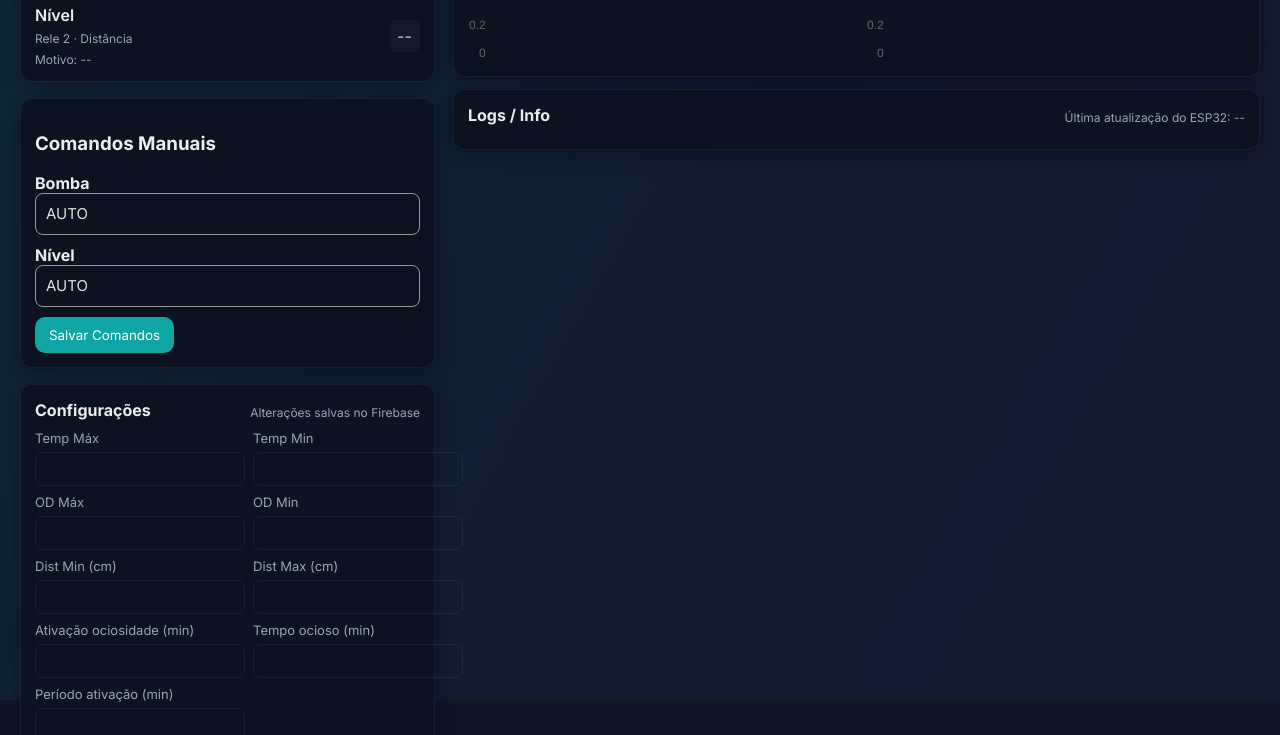
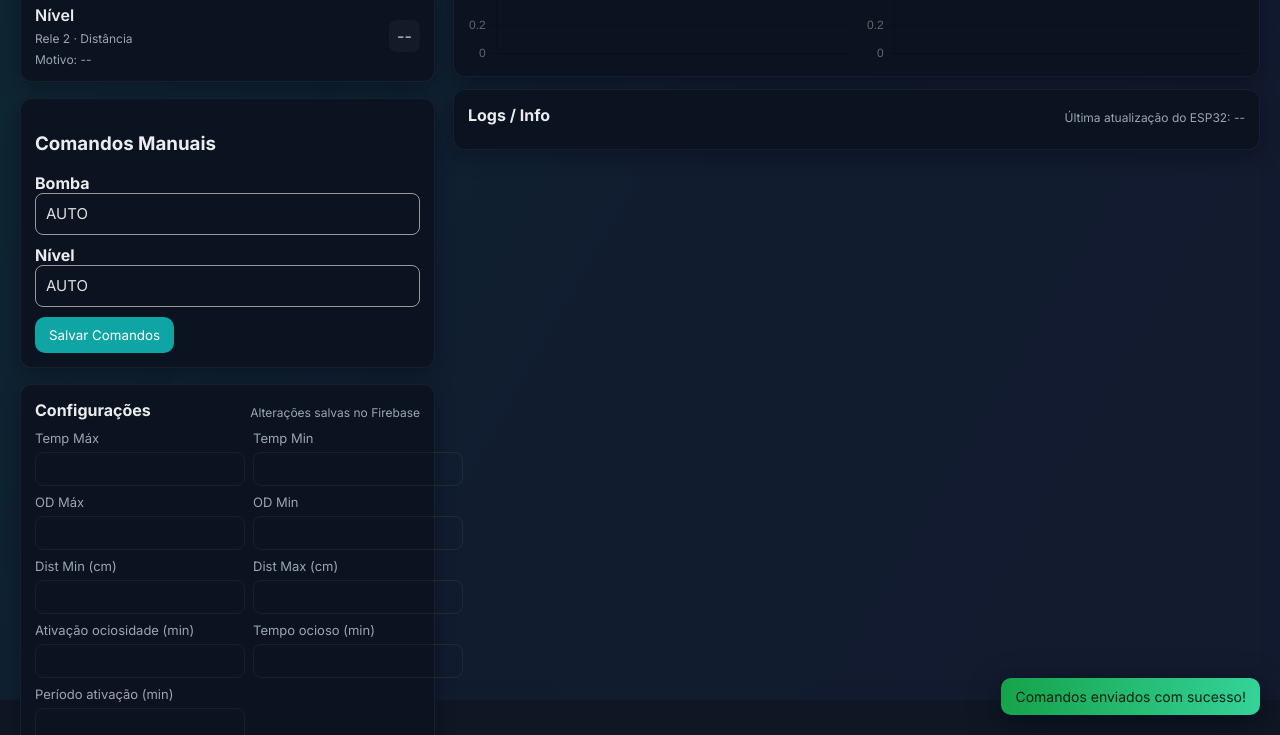
Before and after one commit to rsveloso/bio-reator, a plain HTML site: page public/dashboard.html in a window 1280 px wide. Both pictures are taken after a click on the button "Salvar Comandos". Shown: the part 509-1244 px from the top of the page. Drawn offline with nearby package versions, Linux system fonts and the light colour scheme; no server answers.

Commit message:
feat: troca alerta por toast

```diff
--- a/public/dashboard.html
+++ b/public/dashboard.html
@@ -361,6 +361,40 @@
     .btn:hover {
       opacity: 0.9;
     }
+    /* Toast notifications */
+    #toastContainer {
+      position: fixed;
+      right: 20px;
+      bottom: 20px;
+      display: flex;
+      flex-direction: column;
+      gap: 8px;
+      z-index: 99999;
+      pointer-events: none;
+    }
+
+    .toast {
+      min-width: 220px;
+      max-width: 420px;
+      background: rgba(0,0,0,0.78);
+      color: #fff;
+      padding: 10px 14px;
+      border-radius: 10px;
+      box-shadow: 0 8px 30px rgba(2,6,23,0.6);
+      font-size: 14px;
+      opacity: 0;
+      transform: translateY(8px);
+      transition: opacity 220ms ease, transform 220ms ease;
+      pointer-events: auto;
+    }
+
+    .toast.show {
+      opacity: 1;
+      transform: translateY(0);
+    }
+
+    .toast.success { background: linear-gradient(90deg,#16a34a,#34d399); color:#021; }
+    .toast.error { background: linear-gradient(90deg,#ef4444,#fb7185); color:#102; }
   </style>
 </head>
 
@@ -661,7 +695,7 @@
       firebase.database().ref("comandos/rele1").set(cmdRele1.value);
       firebase.database().ref("comandos/rele2").set(cmdRele2.value);
 
-      alert("Comandos enviados com sucesso!");
+      showToast("Comandos enviados com sucesso!", { type: 'success' });
     });
 
     // Atualizar selects quando ESP32 atualizar o RTDB
@@ -699,6 +733,43 @@
       if (!ts) return "--";
       try { return new Date(Number(ts)).toLocaleString('pt-BR', { hour12: false }); }
       catch (e) { return ts; }
+    }
+
+    // Toast helper: aparece fixo na tela mesmo com scroll
+    function ensureToastContainer() {
+      let c = document.getElementById('toastContainer');
+      if (!c) {
+        c = document.createElement('div');
+        c.id = 'toastContainer';
+        document.body.appendChild(c);
+      }
+      return c;
+    }
+
+    function showToast(message, opts = {}) {
+      const container = ensureToastContainer();
+      const toast = document.createElement('div');
+      toast.className = 'toast';
+      if (opts.type) toast.classList.add(opts.type);
+      toast.innerText = message;
+
+      container.appendChild(toast);
+
+      // force reflow then show
+      requestAnimationFrame(() => toast.classList.add('show'));
+
+      const duration = typeof opts.duration === 'number' ? opts.duration : 3500;
+
+      const remove = () => {
+        toast.classList.remove('show');
+        setTimeout(() => { try { container.removeChild(toast); } catch (e) {} }, 260);
+      };
+
+      setTimeout(remove, duration);
+
+      // allow click to dismiss quickly
+      toast.addEventListener('click', remove);
+      return toast;
     }
 
     // ---------------------------
@@ -910,7 +981,7 @@
 
       // multiplicacao session info (persisted by ESP)
       const mStart = s.multiplicacao_inicio || s.multiplicacao_inicio_timestamp || null;
-      const mDur = s.multiplicacao_duracao_minutos || s.multiplicacao_duracao_minutos || null;
+      const mDur = s.multiplicacao_duracao_minutos || null;
       const serverNow = s._server_now || s.server_now || null;
 
       if (mStart) document.getElementById('multiplicacaoStart').innerText = toHuman(mStart);
@@ -1008,7 +1079,7 @@
       };
       db.ref('config').update(obj)
         .then(() => {
-          alert("Configurações salvas no Firebase.");
+          showToast("Configurações salvas no Firebase.", { type: 'success' });
           addLog('Configurações salvas no Firebase.');
         })
         .catch(e => addLog('Erro ao salvar config: ' + e));
@@ -1020,7 +1091,7 @@
     function forcarAtualizacao() {
       db.ref('comandos/atualizar').set(firebase.database.ServerValue.TIMESTAMP)
         .then(() => {
-          alert("Forçar atualização enviado.");
+          showToast("Forçar atualização enviado.", { type: 'success' });
           addLog('Forçar atualização enviado.');
         })
         .catch(e => addLog('Erro forçar atualização: ' + e));
```
